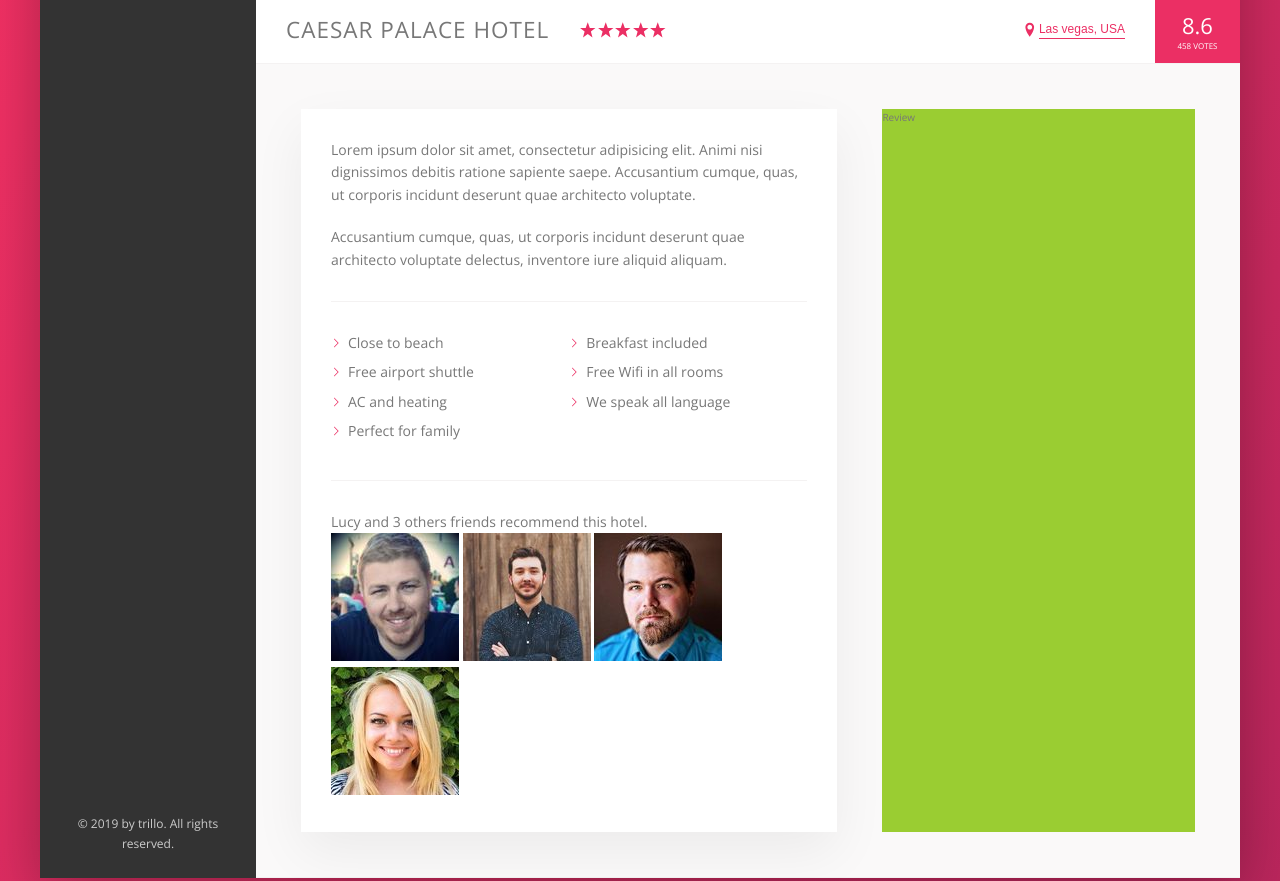
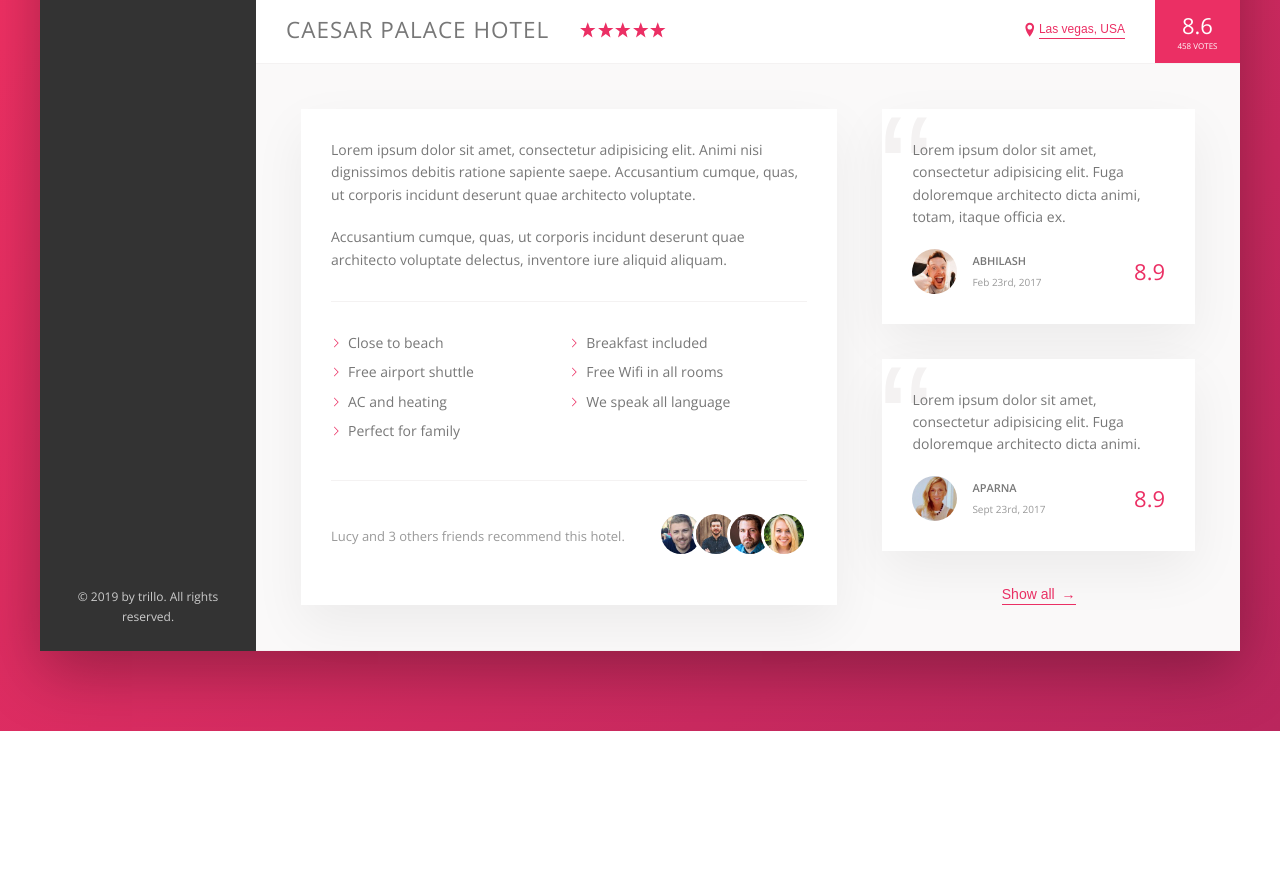
Before and after one commit to abhilashasokan/Trillo, a website: page index.html in a window 1280 px wide. Shown: the part 538-1419 px from the top of the page. After the commit the page ends 1269 px from the top, so only its background shows below. Drawn offline with nearby package versions, Linux system fonts and the light colour scheme.

Commit message:
recomd done

```diff
--- a/index.html
+++ b/index.html
@@ -1,28 +1,23 @@
 <!DOCTYPE html>
 <html lang="en">
+
 <head>
   <meta charset="UTF-8" />
   <meta name="viewport" content="width=device-width, initial-scale=1.0" />
 
-    <link
-      href="https://fonts.googleapis.com/css?family=Open+Sans:300,400,600"
-      rel="stylesheet"
-    />
+  <link href="https://fonts.googleapis.com/css?family=Open+Sans:300,400,600" rel="stylesheet" />
   <link rel="stylesheet" href="css/style.css" />
   <link rel="shortcut icon" type="image/png" href="img/favicon.png" />
 
   <title>trillo &mdash; Your all-in-one booking app</title>
 </head>
+
 <body>
   <div class="container">
     <header class="header">
       <img src="img/logo.png" alt="Trillo Logo" class="logo" />
       <form action="#" class="search">
-          <input
-            type="text"
-            class="search__input"
-            placeholder="Search Hotels"
-          />
+        <input type="text" class="search__input" placeholder="Search Hotels" />
         <button class="search__button">
           <svg class="search__icon">
             <use xlink:href="img/sprite.svg#icon-magnifying-glass"></use>
@@ -43,11 +38,7 @@
           <span class="user-nav__notification">13</span>
         </div>
         <div class="user-nav__user">
-            <img
-              src="img/user.jpg"
-              alt="User Photo"
-              class="user-nav__user-photo"
-            />
+          <img src="img/user.jpg" alt="User Photo" class="user-nav__user-photo" />
           <span class="user-nav__user-name">SweetGodzillas</span>
         </div>
       </nav>
@@ -172,11 +163,44 @@
             </div>
           </div>
           <div class="user-review">
-              Review
+            <figure class="review">
+              <blockquote class="review__text">
+                Lorem ipsum dolor sit amet, consectetur adipisicing elit. Fuga doloremque architecto dicta animi, totam,
+                itaque officia ex.
+              </blockquote>
+              <figcaption class="review__user">
+                <img src="img/user-1.jpg" alt="User 1" class="review__photo">
+                <div class="review__user-box">
+                  <p class="review__user-name">Abhilash</p>
+                  <p class="review__user-date">Feb 23rd, 2017</p>
+                </div>
+                <div class="review__rating">
+                  8.9
+                </div>
+              </figcaption>
+            </figure>
+            <figure class="review">
+              <blockquote class="review__text">
+                Lorem ipsum dolor sit amet, consectetur adipisicing elit. Fuga doloremque architecto dicta animi.
+              </blockquote>
+              <figcaption class="review__user">
+                <img src="img/user-2.jpg" alt="User 1" class="review__photo">
+                <div class="review__user-box">
+                  <p class="review__user-name">Aparna</p>
+                  <p class="review__user-date">Sept 23rd, 2017</p>
+                </div>
+                <div class="review__rating">
+                  8.9
+                </div>
+              </figcaption>
+            </figure>
+
+            <button class="btn-inline">Show all <span>&rarr;</span></button>
           </div>
         </div>
       </main>
     </div>
   </div>
 </body>
+
 </html>
--- a/sass/_component.scss
+++ b/sass/_component.scss
@@ -258,8 +258,17 @@
     cursor: pointer;
     transition: all .2s;
 
+    & span {
+      margin-left: 3px;
+    }
+
     &:hover {
-        color: var(--color-grey-dark-1)
+        color: var(--color-grey-dark-1);
+
+        span {
+          margin-left: 8px;
+          transition: margin-left .2s;
+        }
     }
 
     &:focus {
@@ -325,3 +334,94 @@
 
 ////////////////////////////////////////////////
 // RECOMMEND
+
+.recommend {
+  font-size: 1.3rem;
+  color: var(--color-grey-dark-3);
+  display: flex;
+  align-items: center;
+
+  &__count {
+    margin-right: auto;
+  }
+
+  &__friends {
+
+  }
+
+  &__photo {
+    box-sizing: content-box;
+    height: 4rem;
+    width: 4rem;
+    border-radius: 50%;
+    border: 3px solid #fff;
+
+    &:not(:last-child) {
+      margin-right: -1.5rem;
+    }
+  }
+}
+
+////////////////////////////////////////////////
+// REVIEWS
+
+.review {
+  background-color: #fff;
+  box-shadow: var(--shadow-light);
+  padding: 3rem;
+  margin-bottom: 3.5rem;
+  position: relative;
+  overflow: hidden;
+
+  &__text {
+    margin-bottom: 2rem;
+    z-index: 10;
+    position: relative;
+  }
+
+  &__user {
+    display: flex;
+    align-items: center;
+  }
+
+  &__photo {
+    height: 4.5rem;
+    width: 4.5rem;
+    border-radius: 50%;
+    margin-right: 1.5rem;
+  }
+
+  &__user-box {
+    margin-right: auto;
+  }
+
+  &__user-name {
+    font-size: 1.1rem;
+    font-weight: 600;
+    text-transform: uppercase;
+    margin-bottom: 4px;
+  }
+
+  &__user-date {
+    font-size: 1rem;
+    color: var(--color-grey-dark-3);
+  }
+
+  &__rating {
+    color: var(--color-primary);
+    font-size: 2.2rem;
+    font-weight: 300;
+  }
+
+  &::before {
+    content: "\201C";
+    position: absolute;
+    top: -1.70rem;
+    left: -0.3rem;
+    line-height: 1;
+    font-size: 16rem;
+    color: var(--color-grey-light-2);
+    font-family: sans-serif;
+    z-index: 1;
+  }
+}
--- a/sass/_layout.scss
+++ b/sass/_layout.scss
@@ -35,6 +35,7 @@
 }
 
 .details {
+    font-size: 1.4rem;
     display: flex;
     padding: 4.5rem;
     background-color: var(--color-grey-light-1);
@@ -47,10 +48,10 @@
     padding: 3rem;
     flex: 0 0 60%;
     margin-right: 4.5rem;
-    font-size: 1.4rem;
 }
 
 .user-review {
-    background-color: yellowgreen;
-    flex: 1;
+    display: flex;
+    flex-direction: column;
+    align-items: center;
 }
```
Also changed, not shown: css/style.css. Lines whose indentation alone changed are shown as unchanged.
